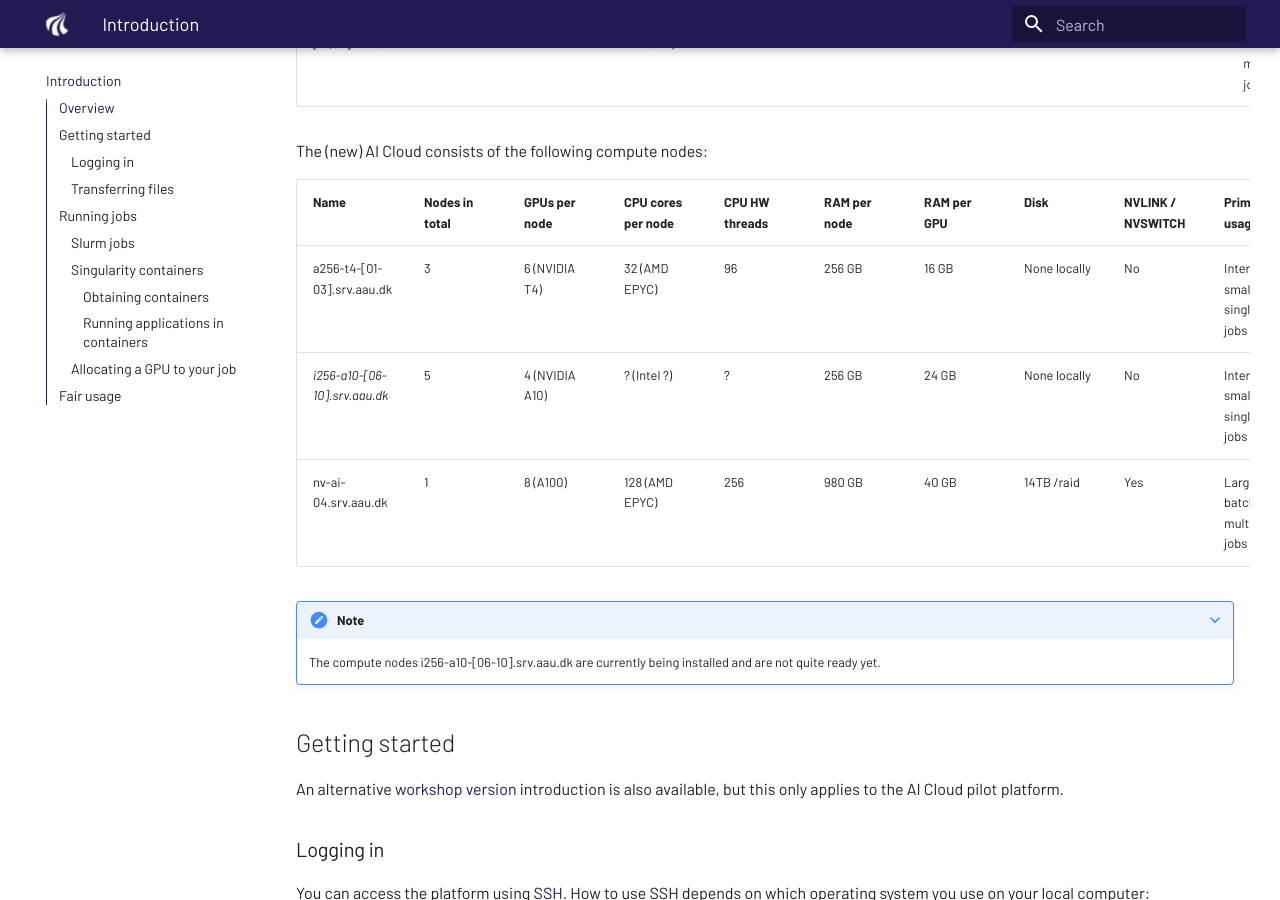
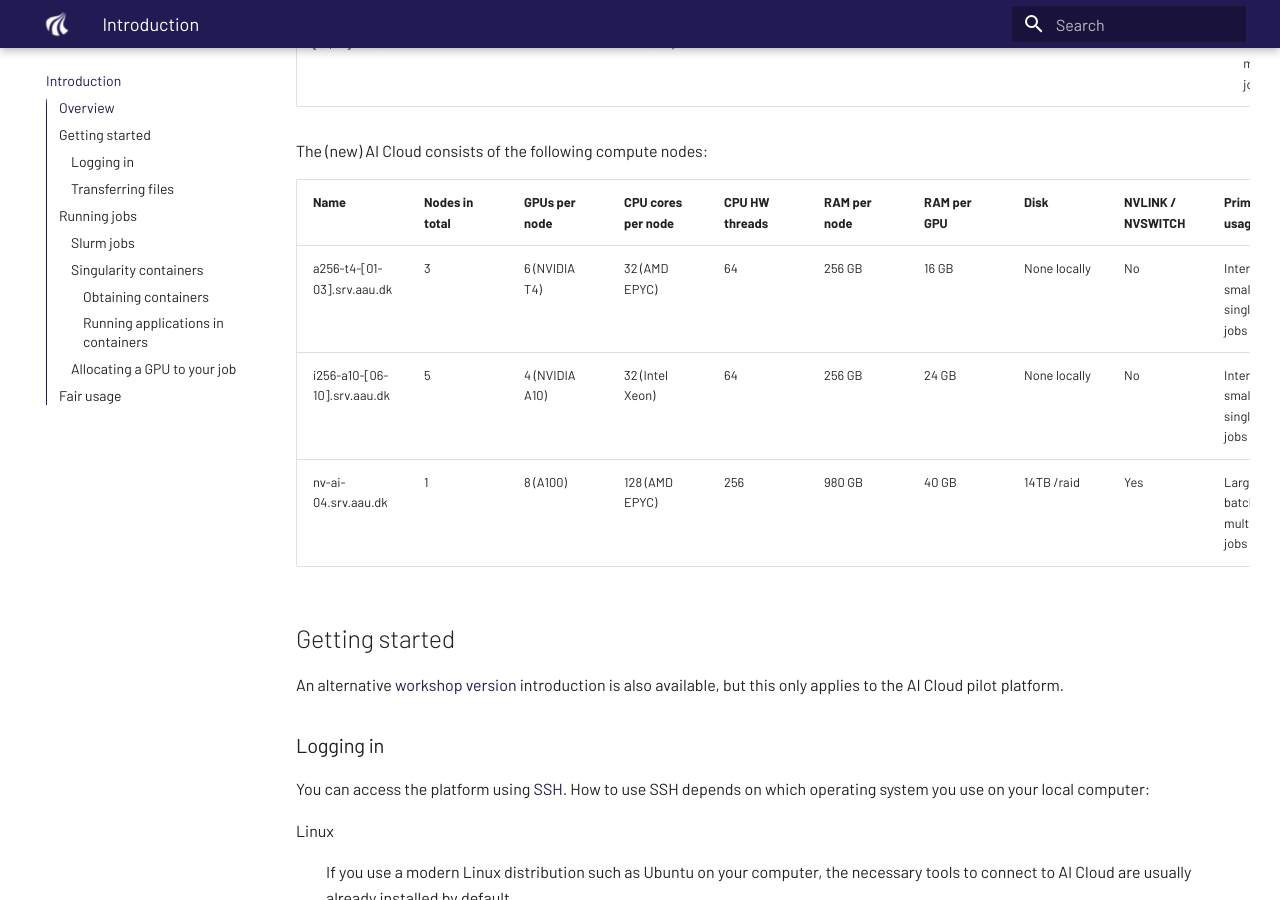
Before and after one commit to aau-claaudia/aicloud-docs, an MkDocs documentation site: the page built from docs/introduction.md, in a window 1280 px wide and 900 px high, scrolled down 571 px. Built offline with MkDocs 1.6.1 and Material for MkDocs 9.7.7, drawn with Linux system fonts in a browser that asks for light colours.

Commit message:
UPD: updated info about new nodes in AI Cloud

```diff
--- a/docs/introduction.md
+++ b/docs/introduction.md
@@ -26,13 +26,9 @@ The (new) AI Cloud consists of the following compute nodes:
 
 | Name                        | Nodes in total |GPUs per node   | CPU cores per node | CPU HW threads | RAM per node | RAM per GPU  | Disk         | NVLINK / NVSWITCH | Primary usage                         |
 | ---                         | ---            | ---            | ---                | ---            | ---          | ---          | ---          | ---               | ---                                   |
-| a256-t4-[01-03].srv.aau.dk  | 3              | 6 (NVIDIA T4)  | 32 (AMD EPYC)      | 96             | 256 GB       | 16 GB        | None locally | No                | Interactive / smaller single-GPU jobs |
-| *i256-a10-[06-10].srv.aau.dk* | 5              | 4 (NVIDIA A10) | ? (Intel ?)        | ?              | 256 GB       | 24 GB        | None locally | No                | Interactive / smaller single-GPU jobs |
+| a256-t4-[01-03].srv.aau.dk  | 3              | 6 (NVIDIA T4)  | 32 (AMD EPYC)      | 64             | 256 GB       | 16 GB        | None locally | No                | Interactive / smaller single-GPU jobs |
+| i256-a10-[06-10].srv.aau.dk | 5              | 4 (NVIDIA A10) | 32 (Intel Xeon)    | 64             | 256 GB       | 24 GB        | None locally | No                | Interactive / smaller single-GPU jobs |
 | nv-ai-04.srv.aau.dk         | 1              | 8 (A100)       | 128 (AMD EPYC)     | 256            | 980 GB       | 40 GB        | 14TB /raid   | Yes               | Large / batch / multi-GPU jobs        |
-
-???+ note
-
-    The compute nodes i256-a10-[06-10].srv.aau.dk are currently being installed and are not quite ready yet.
 
 ## Getting started
 
```
